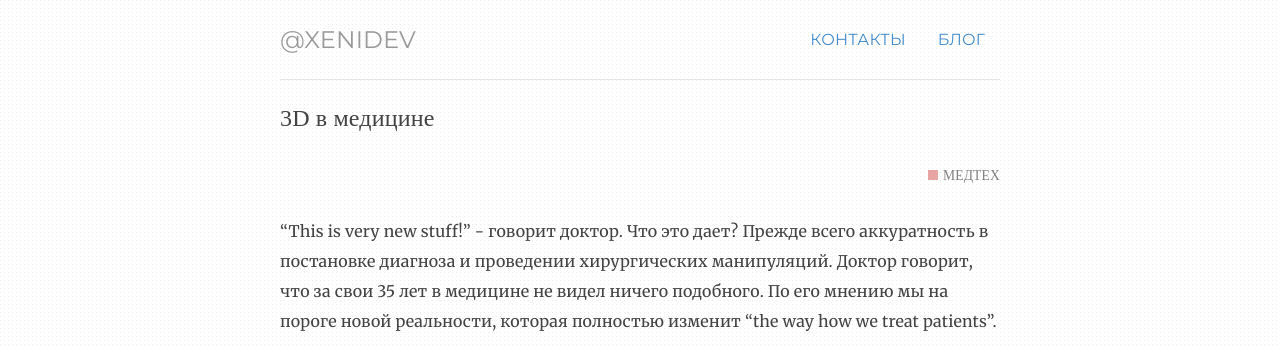
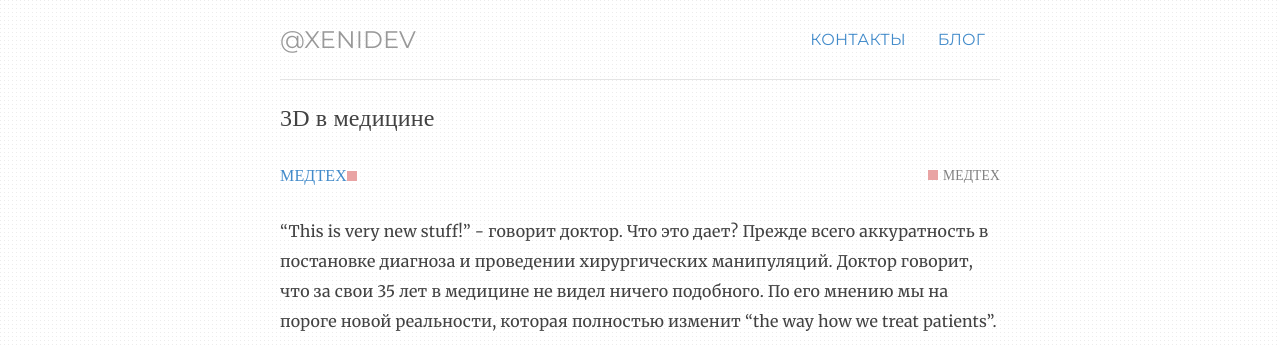
Before and after one commit to ValeraS/xenidev.github.io, a Jekyll site: the page built from _posts/2018-05-09-К-теме-про-3D.md, in a window 1280 px wide, cut to the strip 0-347 px from the top of the page. Built offline with Jekyll 4.4.1, drawn with Linux system fonts in a browser that asks for light colours.

Commit message:
Update post.html

```diff
--- a/_layouts/post.html
+++ b/_layouts/post.html
@@ -14,6 +14,7 @@ notes: active
                {% if page.categories contains 'медтех' %}
                <p> <small class="pull-right">{{category}}</p>
                <span class="badge-category-medtech"></span></small>
+                <a href="/notes/medtech.html">{{category}}<span class="badge-category-medtech"></span></a>
             </div>
             <div>
                {% elsif page.categories contains 'разработка' %}
```
